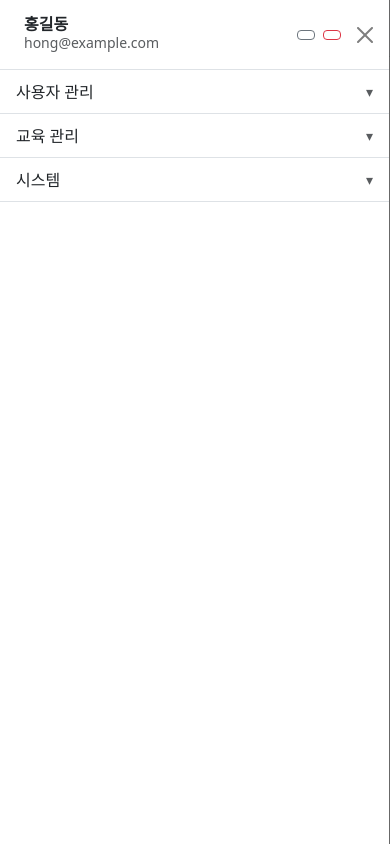
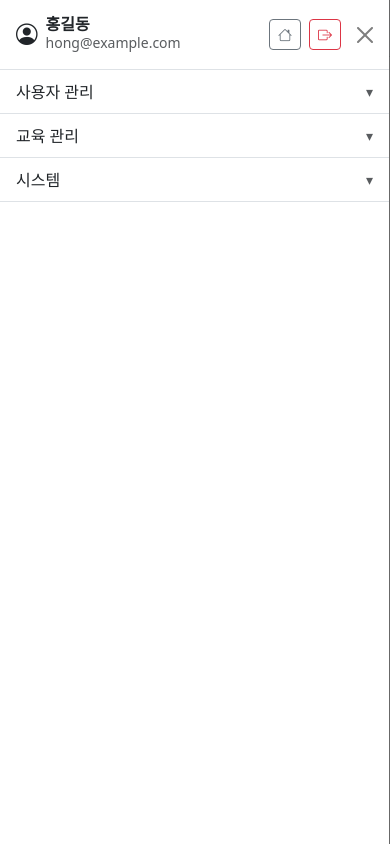
Before and after one commit to CarpediemBDev/userPopExample, a Vue app: page / in a window 390 px wide. Both pictures are taken after a click on the button "Toggle navigation". Shown: the top 844 px of the page. Built offline with nearby package versions, Linux system fonts and the light colour scheme.

Commit message:
부트스트랩 아이콘추가하여 고급지게...

```diff
--- a/package.json
+++ b/package.json
@@ -10,8 +10,9 @@
     "make:db": "node ./scripts/make-db.mjs --count=100 --seed=42"
   },
   "dependencies": {
+    "@popperjs/core": "^2.11.8",
     "bootstrap": "^5.3.3",
-    "@popperjs/core": "^2.11.8",
+    "bootstrap-icons": "^1.13.1",
     "vue": "^3.5.12",
     "vue-router": "^4.4.5"
   },
--- a/src/components/NavBar.vue
+++ b/src/components/NavBar.vue
@@ -51,14 +51,16 @@
           </div>
         </div>
         <div class="d-flex align-items-center gap-2">
+          <!-- 아이콘만 (텍스트 제거) -->
           <RouterLink
             to="/"
             class="btn btn-sm btn-outline-secondary"
             data-bs-dismiss="offcanvas"
             aria-label="홈으로 이동"
           >
-            <i class="bi bi-house"></i><span class="ms-1 d-none d-sm-inline">홈</span>
+            <i class="bi bi-house"></i>
           </RouterLink>
+
           <button
             type="button"
             class="btn btn-sm btn-outline-danger"
--- a/src/main.js
+++ b/src/main.js
@@ -4,6 +4,7 @@ import router from './router'
 
 import 'bootstrap/dist/css/bootstrap.min.css'
 import 'bootstrap'
+import 'bootstrap-icons/font/bootstrap-icons.css'
 
 import { showToast } from './utils/toastUtil.js'
 
```
Also changed, not shown: 1 other file (tests, documents, lock files or other folders).
